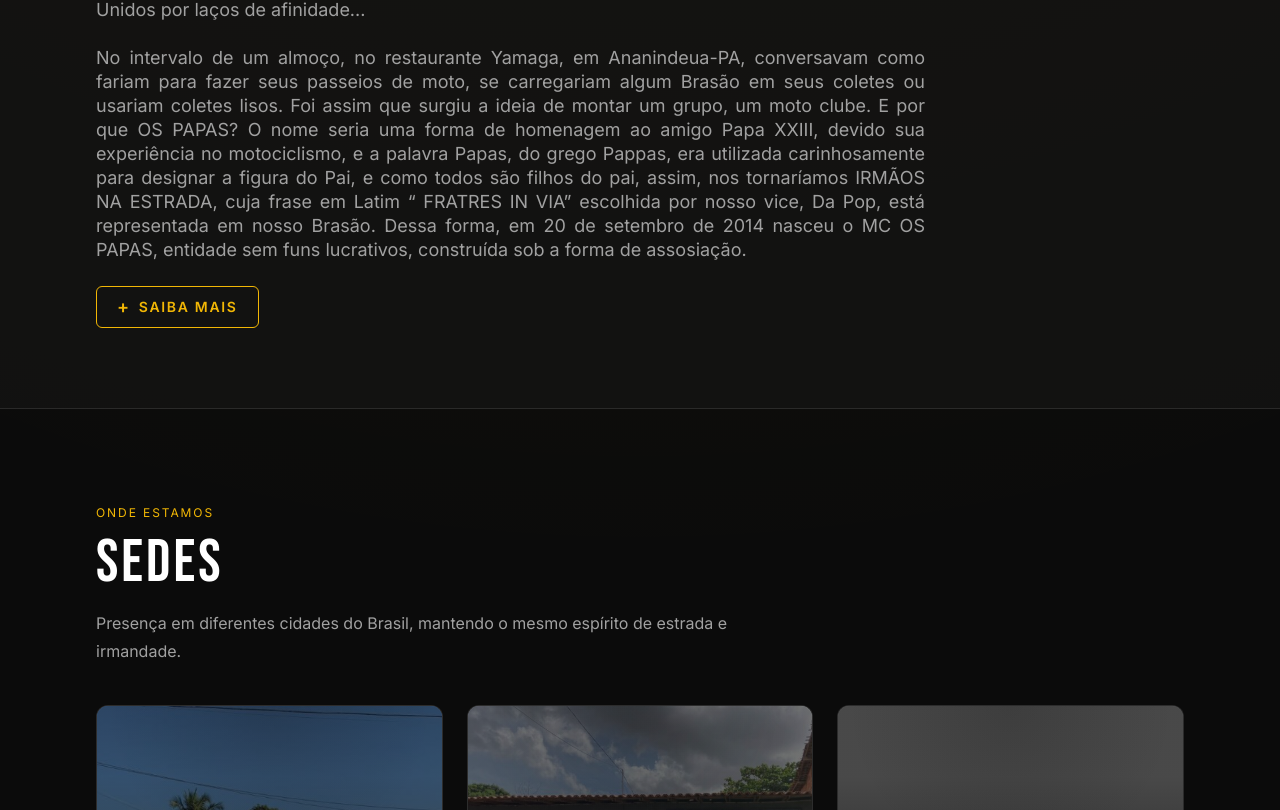
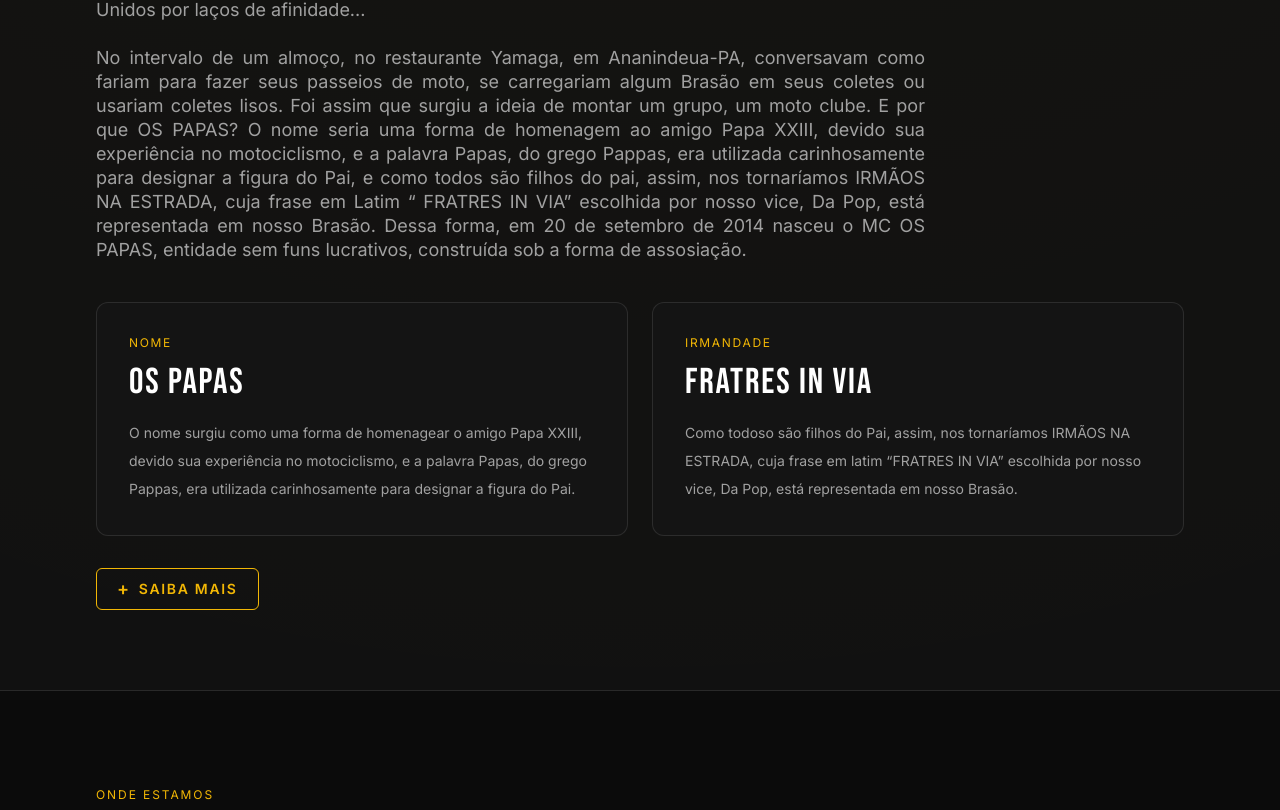
Before and after one commit to pedrocordova82/ospapas-site, a Next.js app in the folder web/: page / in a window 1280 px wide. Shown: the part 1181-1991 px from the top of the page. Built offline with nearby package versions, Linux system fonts and the light colour scheme; grey boxes are pictures that could not be loaded.

Commit message:
Ajuste das páginas Home e Sobre

```diff
--- a/web/app/page.tsx
+++ b/web/app/page.tsx
@@ -67,6 +67,21 @@ export default function Home() {
   }
   ];
 
+  // Traz os blocos de identidade para a home para fortalecer a narrativa
+  // logo após a apresentação institucional do Moto Clube.
+  const identityCards = [
+    {
+      label: "Nome",
+      title: "OS PAPAS",
+      text: "O nome surgiu como uma forma de homenagear o amigo Papa XXIII, devido sua experiência no motociclismo, e a palavra Papas, do grego Pappas, era utilizada carinhosamente para designar a figura do Pai.",
+    },
+    {
+      label: "Irmandade",
+      title: "FRATRES IN VIA",
+      text: "Como todoso são filhos do Pai, assim, nos tornaríamos IRMÃOS NA ESTRADA, cuja frase em latim “FRATRES IN VIA” escolhida por nosso vice, Da Pop, está representada em nosso Brasão.",
+    },
+  ];
+
   return (
     <div className="pb-20">
       <section className="relative isolate overflow-hidden border-b border-white/10">
@@ -113,9 +128,21 @@ export default function Home() {
 
             No intervalo de um almoço, no restaurante Yamaga, em Ananindeua-PA, conversavam como fariam para fazer seus passeios de moto, se carregariam algum Brasão em seus coletes ou usariam coletes lisos. Foi assim que surgiu a ideia de montar um grupo, um moto clube. E por que OS PAPAS? O nome seria uma forma de homenagem ao amigo Papa XXIII, devido sua experiência no motociclismo, e a palavra Papas, do grego Pappas, era utilizada carinhosamente para designar a figura do Pai, e como todos são filhos do pai, assim, nos tornaríamos IRMÃOS NA ESTRADA, cuja frase em Latim “ FRATRES IN VIA” escolhida por nosso vice, Da Pop, está representada em nosso Brasão. Dessa forma, em 20 de setembro de 2014 nasceu o MC OS PAPAS, entidade sem funs lucrativos, construída sob a forma de assosiação.`}
           </p>
+          <div className="mt-8 grid gap-6 sm:mt-10 lg:grid-cols-2">
+            {identityCards.map((card) => (
+              <article key={card.title} className="rounded-xl border border-white/10 bg-[color:var(--color-bg-900)] p-6 sm:p-8">
+                <p className="text-xs uppercase tracking-[0.14em] text-[color:var(--color-gold-500)]">{card.label}</p>
+                <h3 className="mt-3 font-heading text-3xl uppercase tracking-[0.05em] text-white sm:text-4xl">{card.title}</h3>
+                <p className="mt-4 text-sm leading-7 text-[color:var(--color-text-300)]">{card.text}</p>
+              </article>
+            ))}
+          </div>
+
+          {/* Fecha o bloco institucional com a navegação para aprofundamento,
+              depois que a identidade principal já foi apresentada. */}
           <Link
             href="/sobre"
-            className="group mt-6 inline-flex items-center gap-2 rounded-md border border-[color:var(--color-gold-500)] px-5 py-2.5 text-sm font-semibold uppercase tracking-[0.12em] text-[color:var(--color-gold-500)] transition-all duration-200 hover:scale-105 hover:bg-[color:var(--color-gold-500)] hover:text-black focus-visible:outline-none focus-visible:ring-2 focus-visible:ring-[color:var(--color-gold-500)] focus-visible:ring-offset-2 focus-visible:ring-offset-[color:var(--color-bg-900)]"
+            className="group mt-8 inline-flex items-center gap-2 rounded-md border border-[color:var(--color-gold-500)] px-5 py-2.5 text-sm font-semibold uppercase tracking-[0.12em] text-[color:var(--color-gold-500)] transition-all duration-200 hover:scale-105 hover:bg-[color:var(--color-gold-500)] hover:text-black focus-visible:outline-none focus-visible:ring-2 focus-visible:ring-[color:var(--color-gold-500)] focus-visible:ring-offset-2 focus-visible:ring-offset-[color:var(--color-bg-900)]"
           >
             <span className="text-lg leading-none transition-transform duration-200 group-hover:rotate-90">
               +
--- a/web/app/sobre/page.tsx
+++ b/web/app/sobre/page.tsx
@@ -164,44 +164,23 @@ export default function SobrePage() {
 
       <Reveal>
         <section className="mx-auto w-full max-w-6xl px-6 py-16">
-          <p className="text-xs uppercase tracking-[0.14em] text-[color:var(--color-gold-500)]">Origem</p>
-          <h2 className="mt-3 font-heading text-4xl uppercase tracking-[0.05em] text-white sm:text-5xl">A história do Moto Clube</h2>
-          <div className="mx-auto mt-6 max-w-3xl text-center text-lg font-semibold leading-8 text-[color:var(--color-text-200)]">
-            <p>
-              O Os Papas MC nasceu da união de motociclistas que encontraram na estrada muito mais do que destino: encontraram
-              propósito. A fundação do clube veio da vontade de construir uma irmandade sólida, baseada em respeito, lealdade e
-              compromisso com a comunidade.
-            </p>
-            <p className="mt-4">
-              Ao longo do tempo, cada sede e regional fortaleceu esse espírito, preservando tradição e disciplina, sem perder o
-              senso de liberdade que define a cultura biker. Hoje, o motoclube segue firme, conectando irmãos por todo o Brasil.
-            </p>
-          </div>
-        </section>
-      </Reveal>
-
-      {/* Ajusta a ordem das seções para reforçar a narrativa:
-          primeiro identidade, depois significado e por fim simbologia. */}
-      <Reveal>
-        <section className="mx-auto w-full max-w-6xl px-6 py-1">
-          <div className="grid gap-8 lg:grid-cols-2">
-            <article className="rounded-xl border border-white/10 bg-[color:var(--color-bg-900)] p-8">
-              <p className="text-xs uppercase tracking-[0.14em] text-[color:var(--color-gold-500)]">NOME</p>
-              <h3 className="mt-3 font-heading text-4xl uppercase tracking-[0.05em] text-white">OS PAPAS</h3>
-              <p className="mt-4 text-sm leading-7 text-[color:var(--color-text-300)]">
-                O nome surgiu como uma forma de homenagear o amigo Papa XXIII, devido sua experiência no motociclismo, e a palavra Papas, do grego Pappas,
-                era utilizada carinhosamente para designar a figura do Pai.
-              </p>
-            </article>
-
-            <article className="rounded-xl border border-white/10 bg-[color:var(--color-bg-900)] p-8">
-              <p className="text-xs uppercase tracking-[0.14em] text-[color:var(--color-gold-500)]">IRMANDADE</p>
-              <h3 className="mt-3 font-heading text-4xl uppercase tracking-[0.05em] text-white">FRATRES IN VIA</h3>
-              <p className="mt-4 text-sm leading-7 text-[color:var(--color-text-300)]">
-                Como todoso são filhos do Pai, assim, nos tornaríamos IRMÃOS NA ESTRADA, cuja frase em latim &quot;FRATRES IN VIA&quot; escolhida por nosso vice, Da Pop,
-                está representada em nosso Brasão.
-              </p>
-            </article>
+          <p className="text-xs uppercase tracking-[0.14em] text-[color:var(--color-gold-500)]">Objetivo</p>
+          <h2 className="mt-3 font-heading text-4xl uppercase tracking-[0.05em] text-white sm:text-5xl">Propósitos do Moto Clube</h2>
+          {/* Mantém a seção mais estreita para reduzir a largura de leitura
+              e deixar os propósitos mais leves de percorrer. */}
+          <div className="mx-auto mt-8 grid max-w-5xl gap-4">
+            {[
+              "Promover e proporcionar aos seus associados, atividades recreativas, sociais e esportivas.",
+              "Promover viagens, reuniões e eventos ligados ao motociclismo, no Brasil e no Exterior.",
+              "Promover e divulgar o Motociclismo como esporte sadio, bem como suas normas de segurança.",
+              "Buscar a fraternidade entre motociclistas em geral, promovendo a integração com outros motociclistas, moto grupos e moto clubes, participando de eventos destinados aos mesmos.",
+              "Empreender atividades e eventos educativos e culturais, destinados à filantropia e de ajuda à pessoas carentes e outras finalidades afins.",
+              "Receber e apoiar motociclistas estradeiros que porventura necessitem de apoio ou passem pela cidade onde está localizada a sede.",
+            ].map((purpose) => (
+              <article key={purpose} className="rounded-xl border border-white/10 bg-[color:var(--color-bg-900)] p-5 sm:p-6">
+                <p className="text-sm leading-7 text-[color:var(--color-text-200)] sm:text-base sm:leading-8">{purpose}</p>
+              </article>
+            ))}
           </div>
         </section>
       </Reveal>
```
